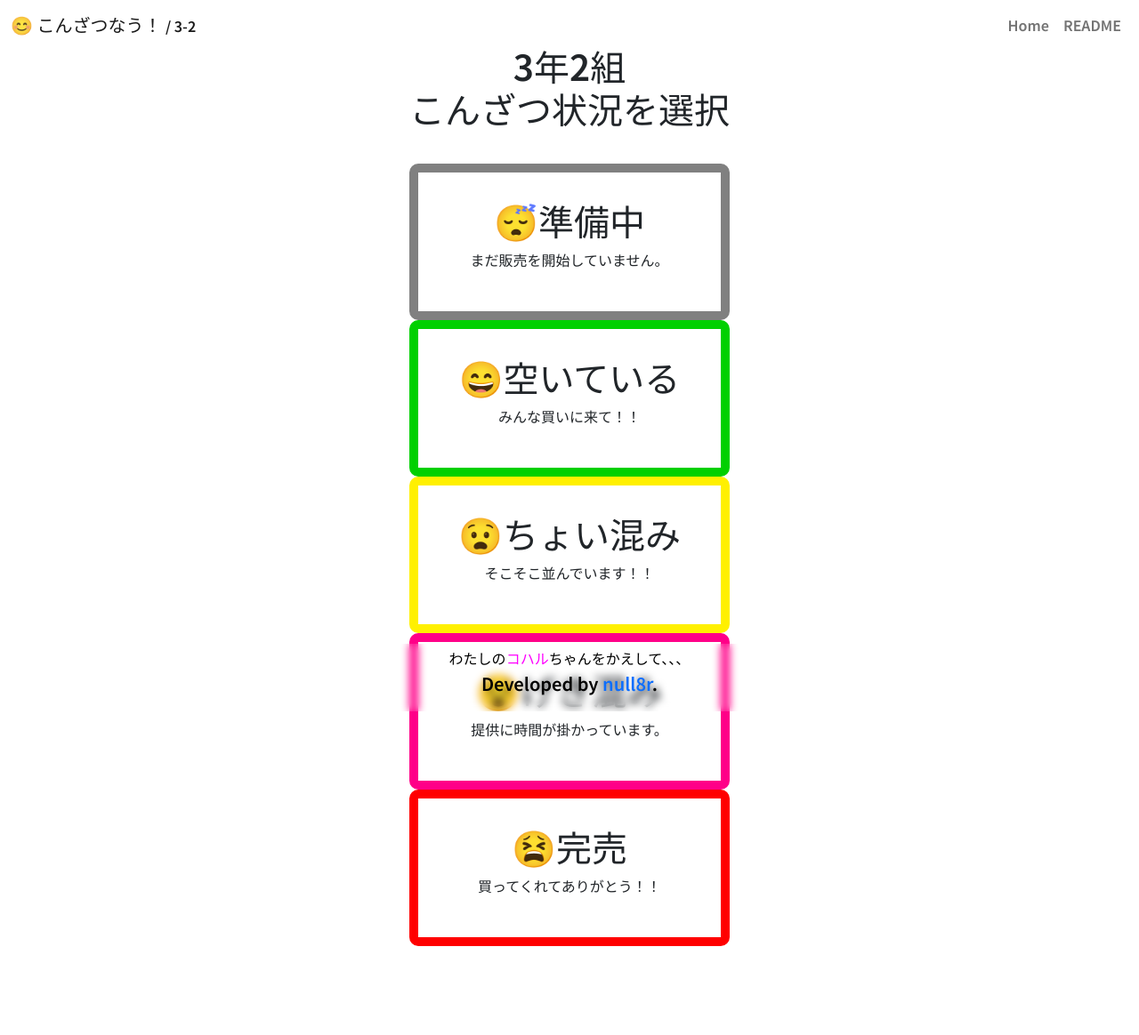
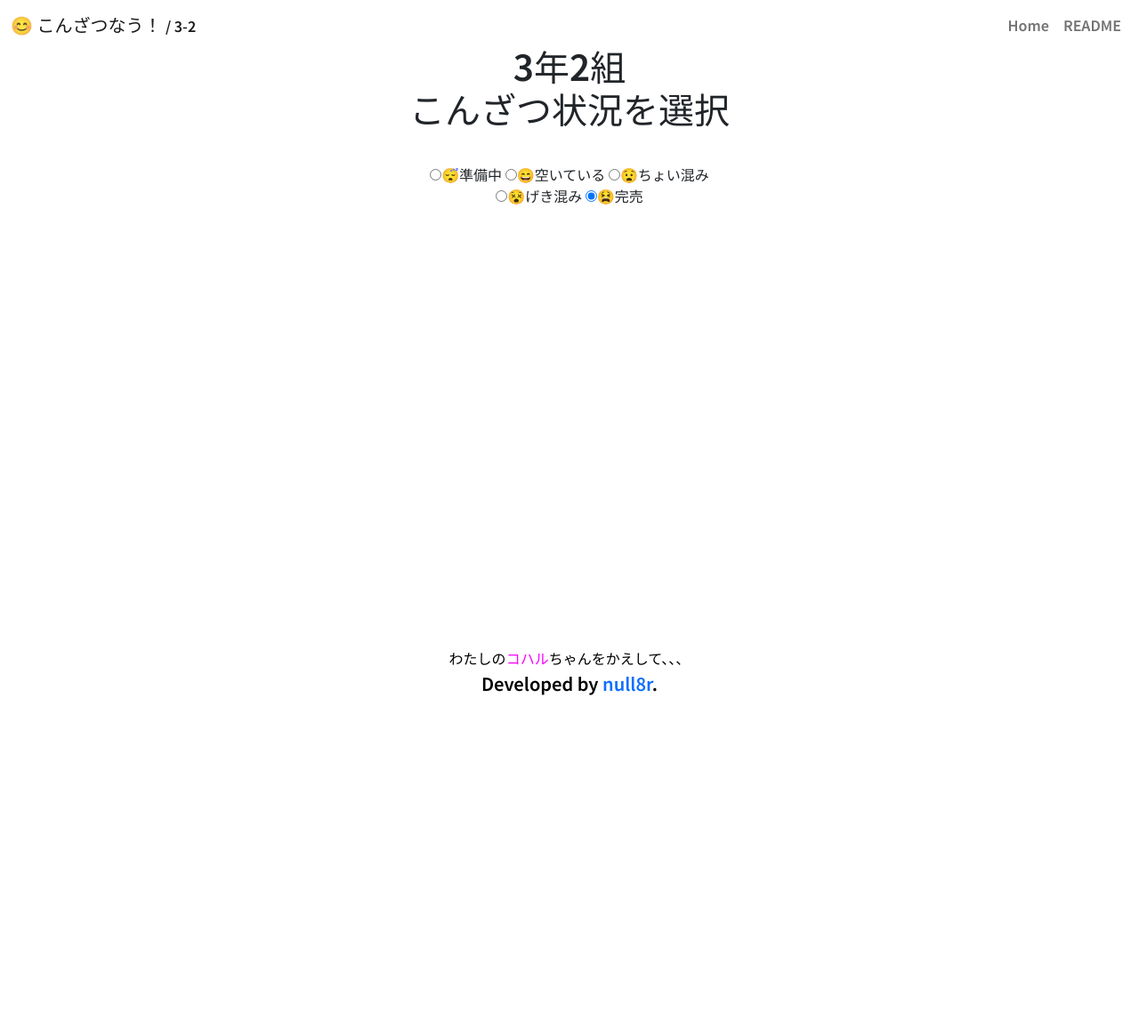
Before and after one commit to null8r/konzatsu-now, a PHP site: page /staff/ in a window 1280 px wide. Shown: the whole page at 89% size. After the commit the page ends 782 px from the top, so only its background shows below. Run offline with PHP 8.4, Linux system fonts and the light colour scheme; some libraries are stand-ins or nearby versions.

Commit message:
デザイン変更

```diff
--- a/staff/index.php
+++ b/staff/index.php
@@ -48,37 +48,13 @@
           こんざつ状況を選択
         </h1>
 
-        <div class="status select" style="border: solid 10px #808080;">
-          <h1>😴準備中</h1>
-          <p>
-            まだ販売を開始していません。
-          </p>
-        </div>
-        <div class="status select" style="border: solid 10px #00d000;">
-          <h1>😄空いている</h1>
-          <p>
-            みんな買いに来て！！
-          </p>
-        </div>
-        <div class="status select" style="border: solid 10px #fff000;">
-          <h1>😧ちょい混み</h1>
-          <p>
-            そこそこ並んでいます！！
-          </p>
-        </div>
-        <div class="status select" style="border: solid 10px #ff0088;">
-          <h1>😵げき混み</h1>
-          <p>
-            提供に時間が掛かっています。
-          </p>
-        </div>
-        <div class="status select" style="border: solid 10px #ff0000;">
-          <h1>😫完売</h1>
-          <p>
-            買ってくれてありがとう！！
-          </p>
-        </div>
-      </div>
+        <form name="list" id="list">
+          <label><input type="radio" name="status" value="status/closed" class="checkbox" checked="">😴準備中</label>
+          <label><input type="radio" name="status" value="status/empty" class="checkbox" checked="">😄空いている</label>
+          <label><input type="radio" name="status" value="status/little" class="checkbox" checked="">😧ちょい混み</label>
+          <label><input type="radio" name="status" value="status/crowded" class="checkbox" checked="">😵げき混み</label>
+          <label><input type="radio" name="status" value="status/sold" class="checkbox" checked="">😫完売</label>
+        </form>
     </main>
 
     <footer class="glass-filter">
```
